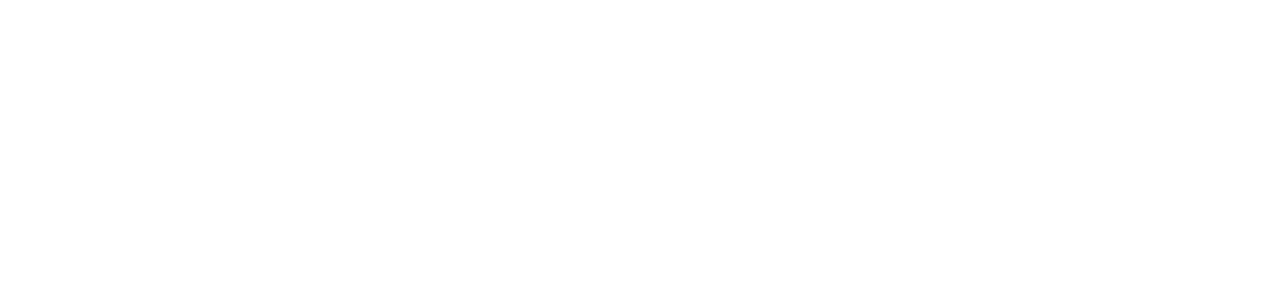
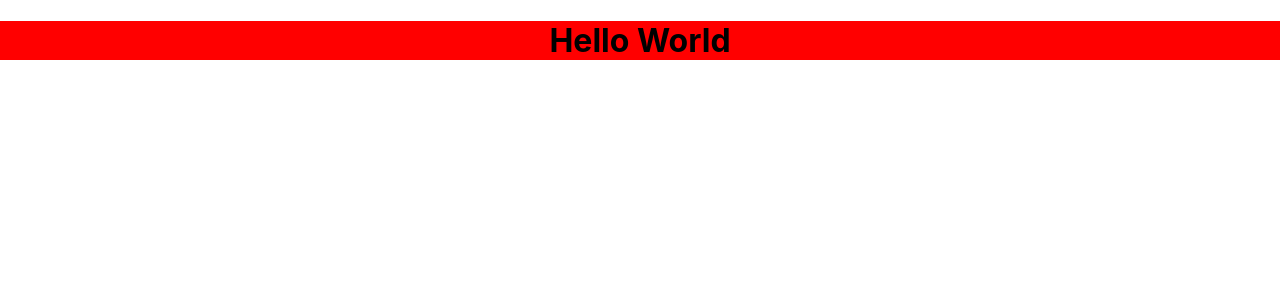
Before and after one commit to Zakariyya98/PasswordGenerator, a React (Create React App) app: page / in a window 1280 px wide. Shown: the top 300 px of the page. Built offline with nearby package versions, Linux system fonts and the light colour scheme.

Commit message:
Ensure that the card component and sass work

```diff
--- a/src/App.js
+++ b/src/App.js
@@ -1,7 +1,12 @@
 import "./App.css";
+import Card from "./components/Card";
 
 function App() {
-  return <div className="App"></div>;
+  return (
+    <div className="App">
+      <Card />
+    </div>
+  );
 }
 
 export default App;
```
